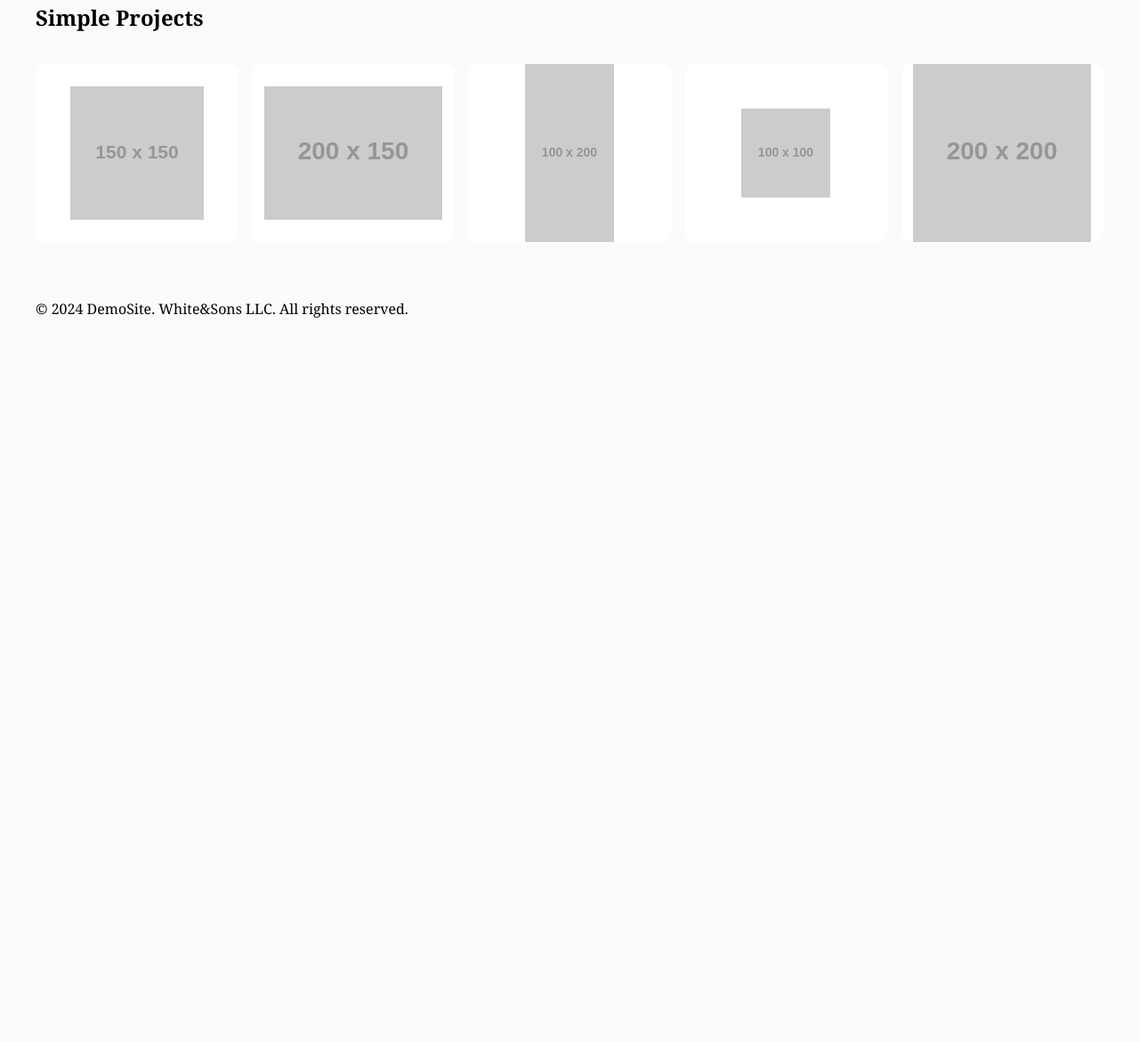
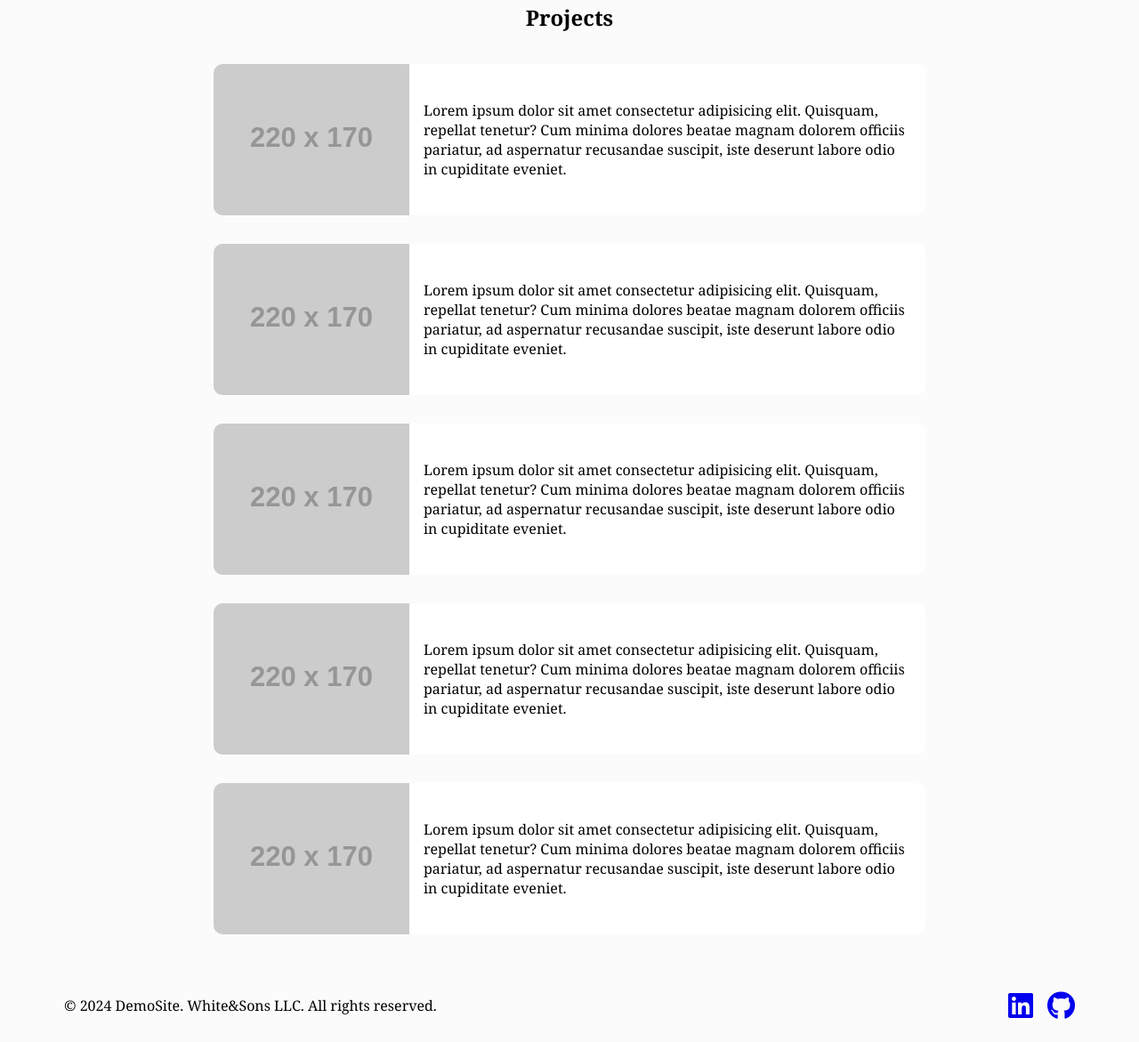
Before and after one commit to cnourrcier/javascript-projects, a plain HTML site: page index.html in a window 1280 px wide. Shown: the part 321-1492 px from the top of the page at 89% size. Before the commit the page ends 800 px from the top, so only its background shows below. Drawn offline with Linux system fonts and the light colour scheme; placeholder pictures from the web are drawn by us.

Commit message:
Build project general layout

```diff
--- a/index.html
+++ b/index.html
@@ -55,27 +55,42 @@
         </aside>
 
         <section class="projects-wrapper">
-            <h2>Simple Projects</h2>
+            <h2>Projects</h2>
 
             <section class="projects">
                 <figure class="project">
-                    <img src="https://via.placeholder.com/150x150">
+                    <img src="https://via.placeholder.com/220x170">
+                    <p>Lorem ipsum dolor sit amet consectetur adipisicing elit. Quisquam, repellat tenetur? Cum minima
+                        dolores beatae magnam dolorem officiis pariatur, ad aspernatur recusandae suscipit, iste
+                        deserunt labore odio in cupiditate eveniet.</p>
                 </figure>
 
                 <figure class="project">
-                    <img src="https://via.placeholder.com/200x150">
+                    <img src="https://via.placeholder.com/220x170">
+                    <p>Lorem ipsum dolor sit amet consectetur adipisicing elit. Quisquam, repellat tenetur? Cum minima
+                        dolores beatae magnam dolorem officiis pariatur, ad aspernatur recusandae suscipit, iste
+                        deserunt labore odio in cupiditate eveniet.</p>
                 </figure>
 
                 <figure class="project">
-                    <img src="https://via.placeholder.com/100x200">
+                    <img src="https://via.placeholder.com/220x170">
+                    <p>Lorem ipsum dolor sit amet consectetur adipisicing elit. Quisquam, repellat tenetur? Cum minima
+                        dolores beatae magnam dolorem officiis pariatur, ad aspernatur recusandae suscipit, iste
+                        deserunt labore odio in cupiditate eveniet.</p>
                 </figure>
 
                 <figure class="project">
-                    <img src="https://via.placeholder.com/100x100">
+                    <img src="https://via.placeholder.com/220x170">
+                    <p>Lorem ipsum dolor sit amet consectetur adipisicing elit. Quisquam, repellat tenetur? Cum minima
+                        dolores beatae magnam dolorem officiis pariatur, ad aspernatur recusandae suscipit, iste
+                        deserunt labore odio in cupiditate eveniet.</p>
                 </figure>
 
                 <figure class="project">
-                    <img src="https://via.placeholder.com/200x200">
+                    <img src="https://via.placeholder.com/220x170">
+                    <p>Lorem ipsum dolor sit amet consectetur adipisicing elit. Quisquam, repellat tenetur? Cum minima
+                        dolores beatae magnam dolorem officiis pariatur, ad aspernatur recusandae suscipit, iste
+                        deserunt labore odio in cupiditate eveniet.</p>
                 </figure>
             </section>
 
@@ -85,6 +100,12 @@
             <p>
                 &copy; 2024 DemoSite. White&amp;Sons LLC. All rights reserved.
             </p>
+            <ul class="social-links">
+                <li><a class="linkedin" href="https://www.linkedin.com/in/charlienourrcier/" target="_blank"><i
+                            class="fab fa-linkedin fa-2x"></i></a></li>
+                <li><a class="github" href="https://github.com/cnourrcier" target="_blank"><i
+                            class="fab fa-github fa-2x"></i></a></li>
+            </ul>
         </footer>
     </div>
     <script href="script.js"></script>
--- a/styles.css
+++ b/styles.css
@@ -32,7 +32,7 @@ main p {
 
 .container {
     display: grid;
-    margin: 0 2rem;
+    margin: 0 4rem;
     grid-template-columns: 2fr 6fr 4fr;
     grid-template-rows: 3rem;
     grid-gap: 2rem 1rem;
@@ -82,13 +82,19 @@ main p {
 
 .projects-wrapper {
     grid-area: projects;
+    display: flex;
+    flex-direction: column;
+    justify-content: center;
+    align-items: center;
 }
 
 .projects {
     display: grid;
-    grid-template-columns: repeat(5, 1fr);
+    grid-template-columns: 1fr;
     grid-template-rows: auto;
     grid-column-gap: 1rem;
+    max-width: 800px;
+    width: 100%;
 }
 
 .project {
@@ -98,11 +104,25 @@ main p {
     border-radius: 0.625rem;
     display: inline-flex;
     align-items: center;
-    justify-content: center;
+    justify-content: space-between;
+    overflow: hidden;
+}
+
+.project p {
+    padding: 1rem;
 }
 
 .footer {
     grid-area: footer;
+    display: flex;
+    justify-content: space-between;
+    align-items: center;
+}
+
+.social-links {
+    display: flex;
+    list-style-type: none;
+    gap: 1rem;
 }
 
 @media all and (max-width: 992px) {
@@ -111,7 +131,9 @@ main p {
     }
 
     .projects {
-        grid-column-gap: 0.5rem;
+        grid-template-columns: 1fr;
+        grid-column-gap: 0;
+        grid-row-gap: 1rem;
     }
 }
 
@@ -127,12 +149,6 @@ main p {
 
     html {
         font-size: 14px;
-    }
-
-    .projects {
-        grid-template-columns: 1fr;
-        grid-column-gap: 0;
-        grid-row-gap: 1rem;
     }
 }
 
@@ -152,4 +168,18 @@ main p {
     .main-menu {
         justify-self: start;
     }
+
+    .projects {
+        max-width: 300px;
+    }
+
+    .project {
+        display: flex;
+        flex-direction: column;
+    }
+
+    .project img {
+        width: 100%;
+    }
+
 }
```
